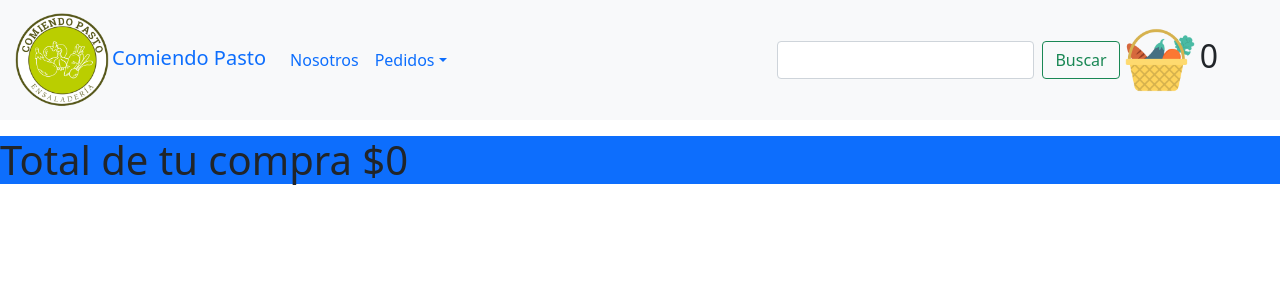
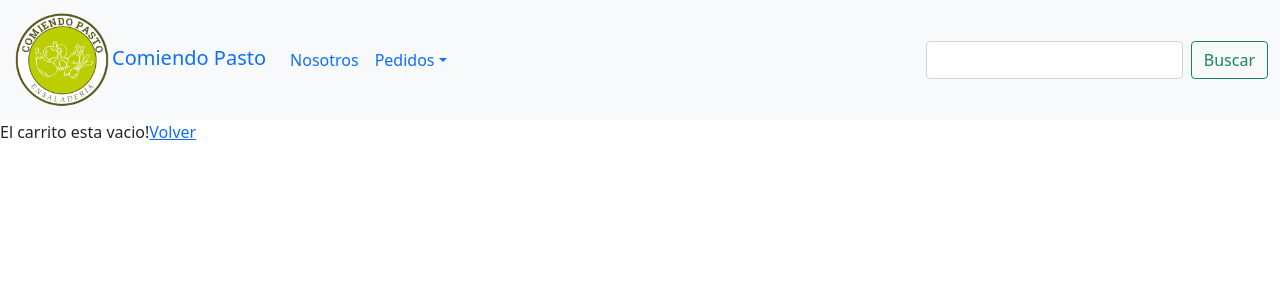
Before and after one commit to dalopez994/comiendopastoR-Js, a React (Create React App) app: page /cart in a window 1280 px wide. Shown: the top 300 px of the page. Built offline with nearby package versions, Linux system fonts and the light colour scheme.

Commit message:
Cart View

```diff
--- a/src/components/Cart.jsx
+++ b/src/components/Cart.jsx
@@ -1,32 +1,29 @@
 import React, { useContext, useEffect, useState } from "react";
 import { CartContext } from "../contexts/CartContext";
+import CartItem from "../components/CartItem";
+import { Link } from "react-router-dom";
 
 const Cart = () => {
-  const [totalPrice, setTotalPrice] = useState(0);
-  const { cartItems } = useContext(CartContext);
-  useEffect(() => {
-    let total = 0;
-    cartItems.forEach((item) => {
-      total += parseInt(item.price);
-    });
-    setTotalPrice(total);
-  }, [cartItems]);
+const {cartItems, removeItem, clear,total} = useContext(CartContext);
+const tot=total()
 return (
   <>
-      <ul>
-        {cartItems.map((item) => (
+    {cartItems.length === 0 ? (
       <>
-          <div style={{display: "flex"}}>
-          <img src={item.pictureUrl} style={{width:100}} />
-          <div  >
-            <h2>{item.title}</h2>
-            <h5>${item.price}</h5>
-            </div>
-            </div>
+        El carrito esta vacio!
+        <Link to={"/"}>Volver</Link>
       </>
+    ) : (
+      <>
+        {cartItems.map((element) => (
+          <CartItem item={element.item} quantity={element.quantity} removeItem={removeItem} />
         ))}
-      </ul>
-      <h1 className="bg-primary">{`Total de tu compra $${totalPrice}`}</h1>
+        <button className="bg-red-500 p-2 " onClick={() => clear()}>
+          Vaciar carrito
+        </button>
+        <h1>El total de la compra es de : {tot}</h1>
+      </>
+    )}
   </>
 );
 };
--- /dev/null
+++ b/src/components/CartItem.jsx
@@ -0,0 +1,12 @@
+import React from "react";
+const CartItem = ({item,quantity,removeItem})=> {
+    return (
+    <div className="flex">
+    {item.title} - {item.price} - {quantity}
+    <button onClick={()=>removeItem(item.id)}>Eliminar</button>
+
+    </div>
+    )
+}
+
+export default CartItem
--- a/src/components/CartWidget.jsx
+++ b/src/components/CartWidget.jsx
@@ -1,11 +1,15 @@
 import { Link } from "react-router-dom";
 import carrito from "../assets/img/carrito.png";
-import { useContext } from "react";
+import React,{ useContext } from "react";
 import { CartContext } from "../contexts/CartContext";
 
 const CartWidget = () => {
     const { cartItems } = useContext(CartContext);
-    return(
+return (
+    <>
+      {cartItems.length === 0 ? (
+        <></>
+      ) : (
         <>
         <Link to={"/cart/"}>
         <img
@@ -15,7 +19,9 @@ const CartWidget = () => {
         </Link>
         <h2 style={{paddingRight:50}}>{cartItems.length}</h2>
         </>
-    )
-}
+      )}
+    </>
+  );
+};
 
 export default CartWidget;
--- a/src/contexts/CartContext.jsx
+++ b/src/contexts/CartContext.jsx
@@ -21,8 +21,15 @@ const CartProvider = (props) => {
   const removeItem=(itemId)=>{
     setCartItems(cartItems.filter((e) => e.item.id !== itemId))
   }
+
+  const total =()=>{
+    return cartItems.reduce(
+      (previousValue, currentValue) => previousValue + currentValue.item.price * currentValue.quantity,
+    0
+  );
+  }
   return (
-    <CartContext.Provider value={{ addItem,isInCart,clear,removeItem,cartItems, setCartItems }}>
+    <CartContext.Provider value={{ addItem,isInCart,clear,removeItem,cartItems, setCartItems, total }}>
       {props.children}
     </CartContext.Provider>
   );
```
Lines whose indentation alone changed are shown as unchanged.
